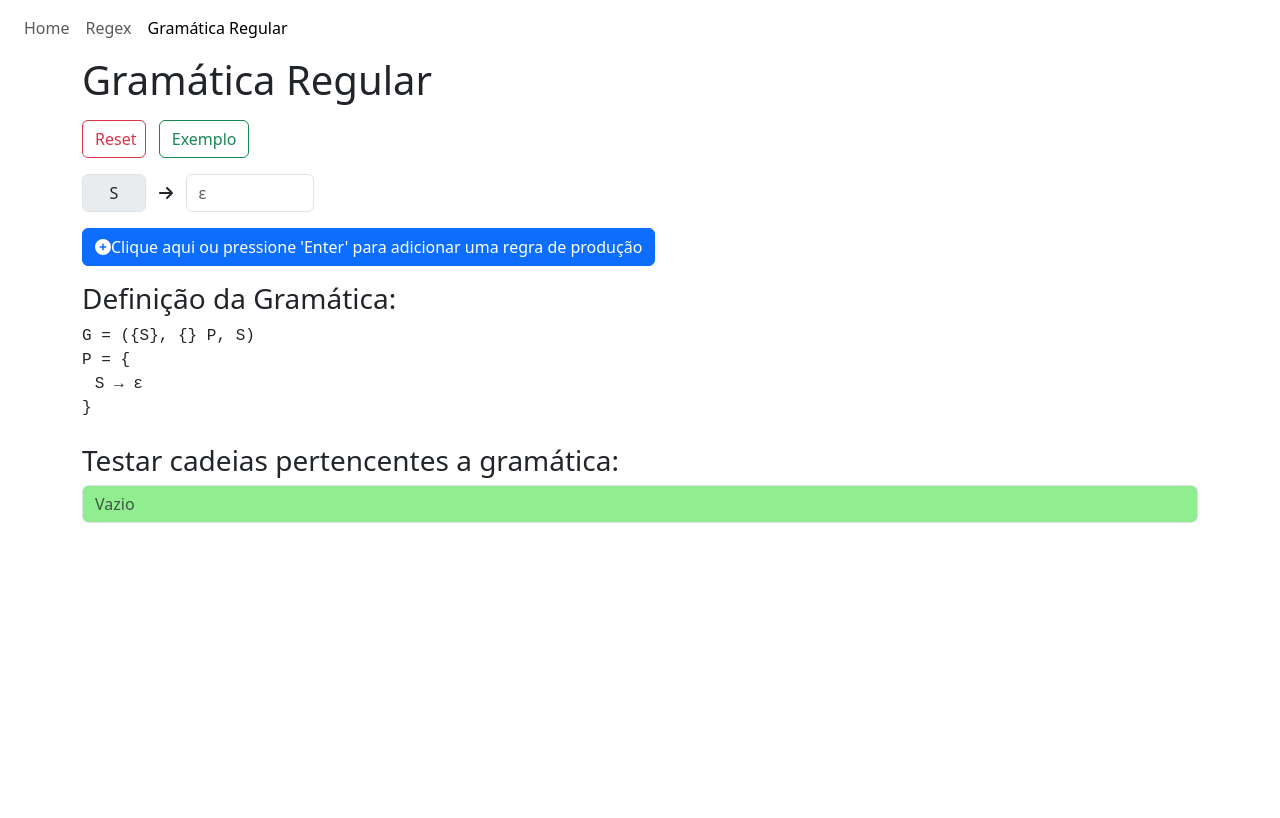
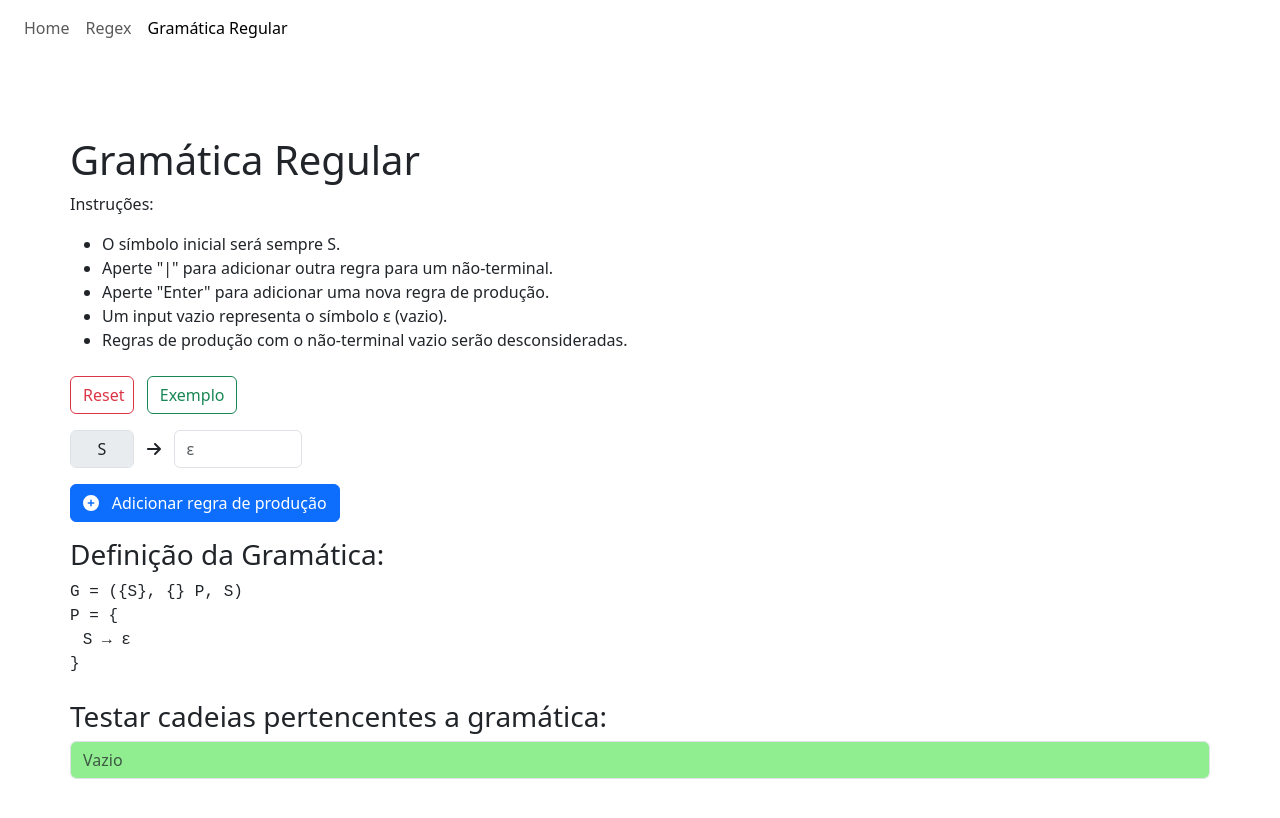
Before and after one commit to Igorjr19/clone-flap, a React (Vite) app: page /regular-grammar in a window 1280 px wide. Shown: the top 818 px of the page. Built offline with nearby package versions, Linux system fonts and the light colour scheme.

Commit message:
Add instructions to regular grammar page

```diff
--- a/src/pages/regular-grammar/regular-grammar.tsx
+++ b/src/pages/regular-grammar/regular-grammar.tsx
@@ -153,7 +153,8 @@ function RegularGrammar() {
       }
       if (
         e.key === 'ArrowRight' &&
-        e.currentTarget.selectionStart === right.length
+        (e.currentTarget.selectionStart === right.length ||
+          e.currentTarget.selectionStart === right.length + 1)
       ) {
         setCurrentInputIndex({ leftIndex, rightIndex: rightIndex + 1 });
       }
@@ -198,7 +199,6 @@ function RegularGrammar() {
     };
 
   useEffect(() => {
-    console.log(currentInputIndex);
     const input = document.getElementById(
       `input:${currentInputIndex.leftIndex}:${currentInputIndex.rightIndex}`,
     ) as HTMLInputElement;
@@ -228,8 +228,18 @@ function RegularGrammar() {
   }, [rules]);
 
   return (
-    <Container>
+    <Container style={{ padding: '10vh 0' }}>
       <h1>Gramática Regular</h1>
+      <p>Instruções:</p>
+      <ul>
+        <li>O símbolo inicial será sempre S.</li>
+        <li>Aperte "|" para adicionar outra regra para um não-terminal.</li>
+        <li>Aperte "Enter" para adicionar uma nova regra de produção.</li>
+        <li>Um input vazio representa o símbolo ε (vazio).</li>
+        <li>
+          Regras de produção com o não-terminal vazio serão desconsideradas.
+        </li>
+      </ul>
       <Container style={{ padding: '1vh 0', display: 'flex', gap: '1vw' }}>
         <Button
           style={{
@@ -268,6 +278,7 @@ function RegularGrammar() {
             )}
             id={`input:${leftIndex}:-1`}
             disabled={leftIndex === 0}
+            autoComplete="off"
           />
           <FontAwesomeIcon icon={faArrowRight} />
           {rule.right.map((right, rightIndex) => (
@@ -285,6 +296,7 @@ function RegularGrammar() {
               )}
               id={`input:${leftIndex}:${rightIndex}`}
               key={rightIndex}
+              autoComplete="off"
             />
           ))}
 
@@ -306,13 +318,19 @@ function RegularGrammar() {
       ))}
       <Container style={{ padding: '1vh 0' }}>
         <Button
+          style={{
+            display: 'flex',
+            alignItems: 'center',
+            justifyContent: 'center',
+            gap: '1vw',
+          }}
           onClick={() => {
             setCurrentInputIndex({ leftIndex: rules.length, rightIndex: -1 });
             addRuleLeft(rules.length);
           }}
         >
           <FontAwesomeIcon icon={faCirclePlus} />
-          Clique aqui ou pressione 'Enter' para adicionar uma regra de produção
+          <span>Adicionar regra de produção</span>
         </Button>
       </Container>
       <Container style={{ padding: '1vh 0 ' }}>
```
